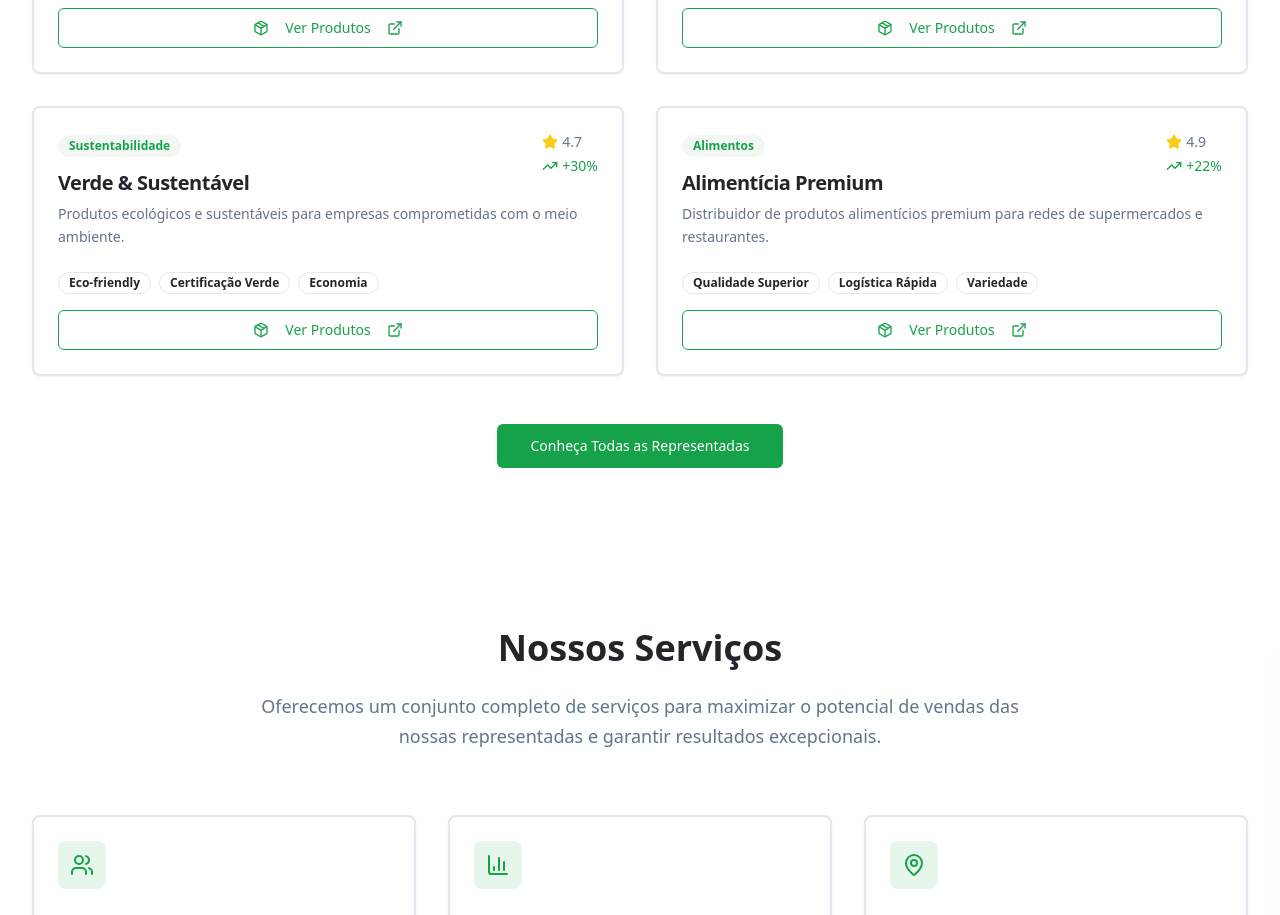
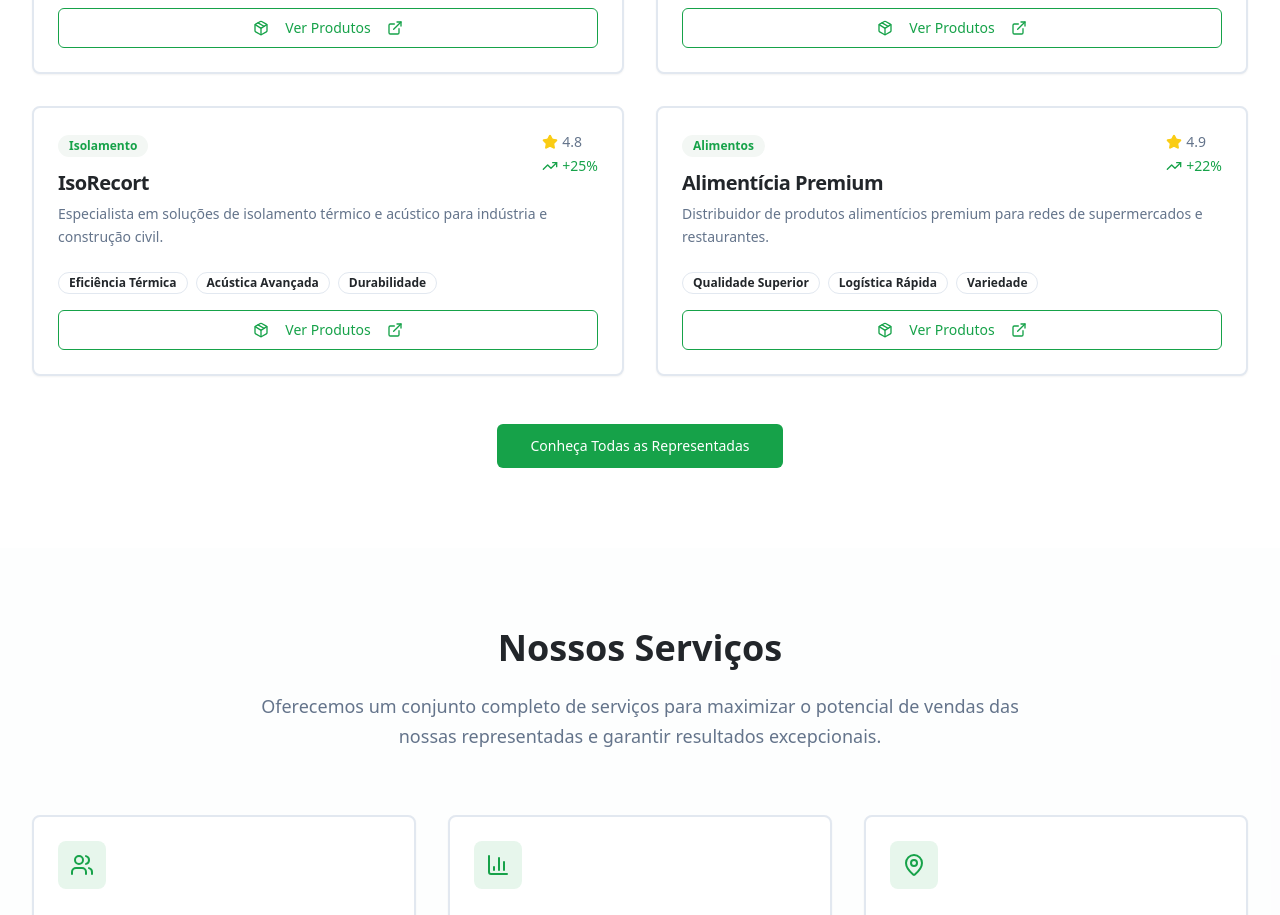
Before and after one commit to antonelligu/Empresa, a React (Vite) app: page / in a window 1280 px wide. Shown: the part 2140-3055 px from the top of the page. Built offline with nearby package versions, Linux system fonts and the light colour scheme.

Commit message:
Update represented company name
Updated the name of one of the represented companies to "IsoRecort".

```diff
--- a/src/components/Representatives.tsx
+++ b/src/components/Representatives.tsx
@@ -22,12 +22,12 @@ const Representatives = () => {
       growth: "+32%"
     },
     {
-      name: "Verde & Sustentável",
-      category: "Sustentabilidade",
-      description: "Produtos ecológicos e sustentáveis para empresas comprometidas com o meio ambiente.",
-      highlights: ["Eco-friendly", "Certificação Verde", "Economia"],
-      rating: 4.7,
-      growth: "+30%"
+      name: "IsoRecort",
+      category: "Isolamento",
+      description: "Especialista em soluções de isolamento térmico e acústico para indústria e construção civil.",
+      highlights: ["Eficiência Térmica", "Acústica Avançada", "Durabilidade"],
+      rating: 4.8,
+      growth: "+25%"
     },
     {
       name: "Alimentícia Premium",
```
